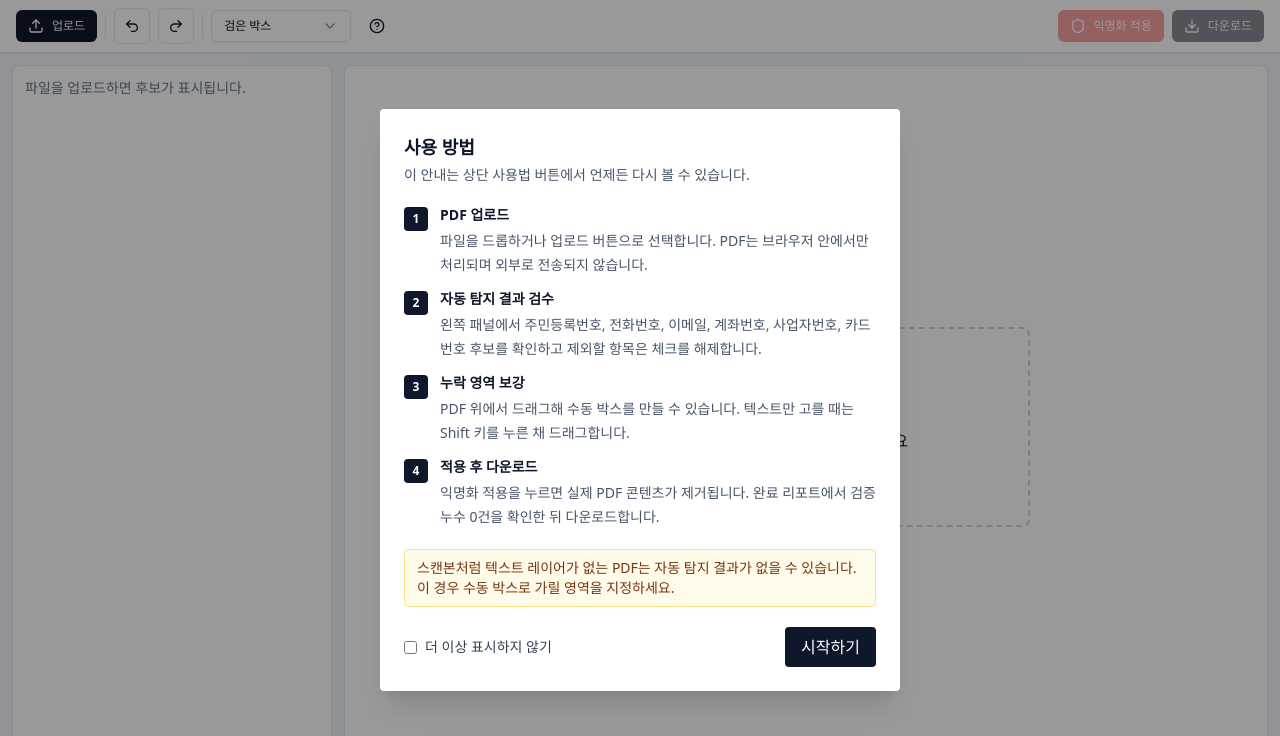
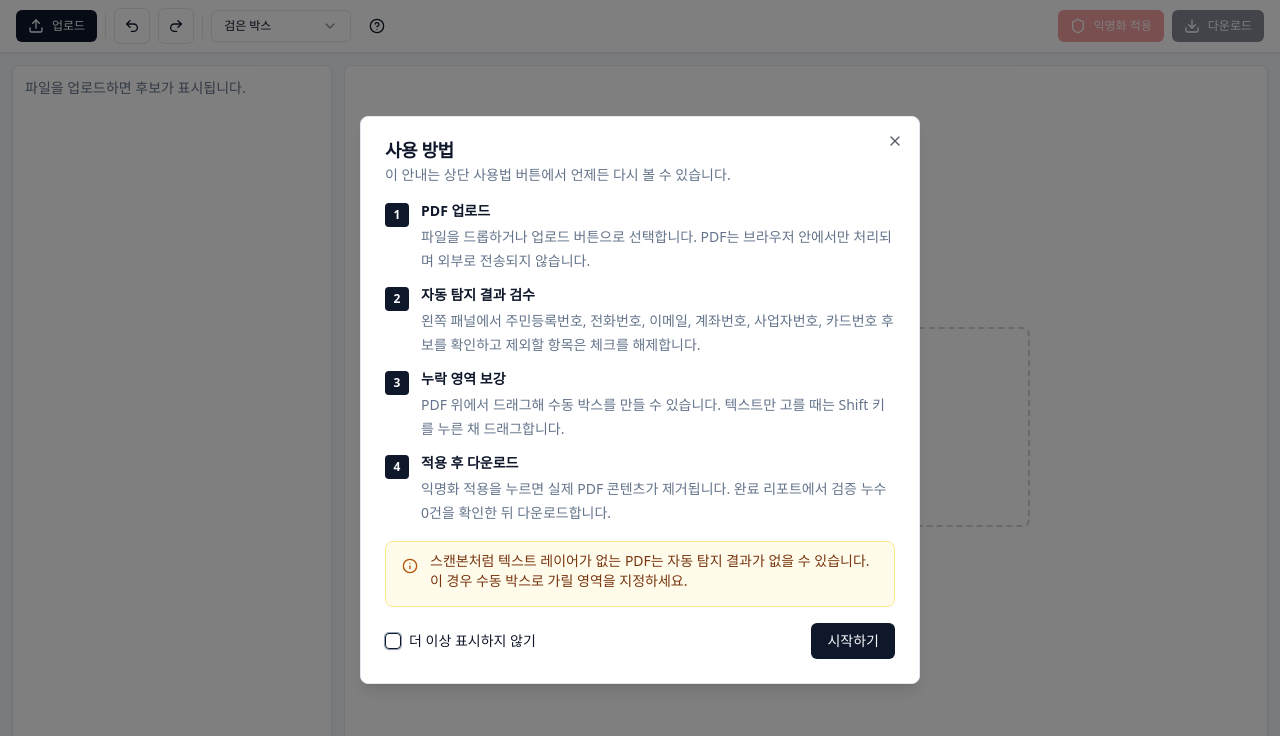
Before and after one commit to nextintelligence-ai/pii-guard-js, a React (Vite) app: page / in a window 1280 px wide. Shown: the top 736 px of the page. Built offline with nearby package versions, Linux system fonts and the light colour scheme.

Commit message:
feat(ui): ReportModal/UsageGuideModal 을 shadcn Dialog 로 교체

```diff
--- a/src/components/ReportModal.tsx
+++ b/src/components/ReportModal.tsx
@@ -1,16 +1,31 @@
+import { CheckCircle2, AlertTriangle, Download } from 'lucide-react';
 import { useAppStore } from '@/state/store';
 import { useApply } from '@/hooks/useApply';
+import {
+  Dialog,
+  DialogContent,
+  DialogDescription,
+  DialogFooter,
+  DialogHeader,
+  DialogTitle,
+} from '@/components/ui/dialog';
+import { Button } from '@/components/ui/button';
+import { Badge } from '@/components/ui/badge';
 
 export function ReportModal() {
   const doc = useAppStore((s) => s.doc);
   const dismissed = useAppStore((s) => s.reportDismissed);
   const { download } = useApply();
-  if (doc.kind !== 'done' || dismissed) return null;
+
+  if (doc.kind !== 'done') return null;
+
+  const open = !dismissed;
+  const onOpenChange = (next: boolean): void => {
+    if (!next) useAppStore.getState().dismissReport();
+  };
+
   const r = doc.report;
-  const close = (): void => {
-    // 결과 blob/리포트는 유지한 채 모달만 숨겨 다운로드 버튼이 계속 활성 상태가 되도록 한다.
-    useAppStore.getState().dismissReport();
-  };
+  const ok = r.postCheckLeaks === 0;
   const categoryLine =
     Object.entries(r.byCategory)
       .filter(([, n]) => n > 0)
@@ -18,31 +33,46 @@ export function ReportModal() {
       .join(', ') || '없음';
 
   return (
-    <div className="fixed inset-0 bg-black/40 flex items-center justify-center z-50">
-      <div className="bg-white rounded p-6 w-[420px] shadow-xl">
-        <h2 className="text-lg font-bold">익명화 완료</h2>
-        <ul className="mt-3 text-sm space-y-1">
-          <li>총 적용: {r.totalBoxes}건</li>
-          <li>영향 페이지: {r.pagesAffected.length}페이지</li>
-          <li className={r.postCheckLeaks > 0 ? 'text-red-600' : 'text-green-700'}>
-            검증 누수: {r.postCheckLeaks}건{' '}
-            {r.postCheckLeaks === 0 ? '(통과)' : '(주의)'}
+    <Dialog open={open} onOpenChange={onOpenChange}>
+      <DialogContent>
+        <DialogHeader>
+          <DialogTitle className="flex items-center gap-2">
+            {ok ? (
+              <CheckCircle2 className="h-5 w-5 text-green-600" />
+            ) : (
+              <AlertTriangle className="h-5 w-5 text-destructive" />
+            )}
+            익명화 완료
+          </DialogTitle>
+          <DialogDescription>적용 결과 요약입니다.</DialogDescription>
+        </DialogHeader>
+        <ul className="space-y-2 text-sm">
+          <li className="flex items-center justify-between">
+            <span className="text-muted-foreground">총 적용</span>
+            <Badge variant="secondary">{r.totalBoxes}건</Badge>
           </li>
-          <li className="text-xs text-slate-500 mt-2">카테고리별: {categoryLine}</li>
+          <li className="flex items-center justify-between">
+            <span className="text-muted-foreground">영향 페이지</span>
+            <Badge variant="secondary">{r.pagesAffected.length}페이지</Badge>
+          </li>
+          <li className="flex items-center justify-between">
+            <span className="text-muted-foreground">검증 누수</span>
+            <Badge variant={ok ? 'default' : 'destructive'}>
+              {r.postCheckLeaks}건 {ok ? '(통과)' : '(주의)'}
+            </Badge>
+          </li>
+          <li className="text-xs text-muted-foreground">카테고리별: {categoryLine}</li>
         </ul>
-        <div className="mt-4 flex justify-end gap-2">
-          <button type="button" className="px-3 py-1 border rounded" onClick={close}>
+        <DialogFooter>
+          <Button variant="outline" onClick={() => useAppStore.getState().dismissReport()}>
             닫기
-          </button>
-          <button
-            type="button"
-            className="px-3 py-1 rounded bg-slate-700 text-white"
-            onClick={download}
-          >
+          </Button>
+          <Button onClick={download}>
+            <Download />
             다운로드
-          </button>
-        </div>
-      </div>
-    </div>
+          </Button>
+        </DialogFooter>
+      </DialogContent>
+    </Dialog>
   );
 }
--- a/src/components/UsageGuideModal.tsx
+++ b/src/components/UsageGuideModal.tsx
@@ -1,3 +1,17 @@
+import { Info } from 'lucide-react';
+import {
+  Dialog,
+  DialogContent,
+  DialogDescription,
+  DialogFooter,
+  DialogHeader,
+  DialogTitle,
+} from '@/components/ui/dialog';
+import { Button } from '@/components/ui/button';
+import { Checkbox } from '@/components/ui/checkbox';
+import { Label } from '@/components/ui/label';
+import { Alert, AlertDescription } from '@/components/ui/alert';
+
 type Props = {
   open: boolean;
   doNotShowAgain: boolean;
@@ -30,64 +44,52 @@ export function UsageGuideModal({
   onDoNotShowAgainChange,
   onClose,
 }: Props) {
-  if (!open) return null;
+  return (
+    <Dialog open={open} onOpenChange={(next) => (!next ? onClose() : undefined)}>
+      <DialogContent className="sm:max-w-[560px]">
+        <DialogHeader>
+          <DialogTitle>사용 방법</DialogTitle>
+          <DialogDescription>
+            이 안내는 상단 사용법 버튼에서 언제든 다시 볼 수 있습니다.
+          </DialogDescription>
+        </DialogHeader>
 
-  return (
-    <div className="fixed inset-0 bg-black/40 flex items-center justify-center z-50 p-4">
-      <div
-        role="dialog"
-        aria-modal="true"
-        aria-labelledby="usage-guide-title"
-        className="bg-white rounded p-6 w-full max-w-[520px] shadow-xl"
-      >
-        <div>
-          <div>
-            <h2 id="usage-guide-title" className="text-lg font-bold">
-              사용 방법
-            </h2>
-            <p className="mt-1 text-sm text-slate-600">
-              이 안내는 상단 사용법 버튼에서 언제든 다시 볼 수 있습니다.
-            </p>
-          </div>
-        </div>
-
-        <ol className="mt-5 space-y-3">
+        <ol className="space-y-3">
           {STEPS.map((step, idx) => (
             <li key={step.title} className="flex gap-3">
-              <span className="mt-0.5 flex h-6 w-6 shrink-0 items-center justify-center rounded bg-slate-900 text-xs font-semibold text-white">
+              <span className="mt-0.5 flex h-6 w-6 shrink-0 items-center justify-center rounded bg-primary text-xs font-semibold text-primary-foreground">
                 {idx + 1}
               </span>
               <div>
-                <h3 className="font-semibold text-sm text-slate-900">{step.title}</h3>
-                <p className="mt-1 text-sm leading-6 text-slate-600">{step.body}</p>
+                <h3 className="text-sm font-semibold">{step.title}</h3>
+                <p className="mt-1 text-sm leading-6 text-muted-foreground">{step.body}</p>
               </div>
             </li>
           ))}
         </ol>
 
-        <div className="mt-5 rounded border border-amber-200 bg-amber-50 px-3 py-2 text-sm text-amber-900">
-          스캔본처럼 텍스트 레이어가 없는 PDF는 자동 탐지 결과가 없을 수 있습니다. 이 경우
-          수동 박스로 가릴 영역을 지정하세요.
-        </div>
+        <Alert variant="warning">
+          <Info className="h-4 w-4" />
+          <AlertDescription>
+            스캔본처럼 텍스트 레이어가 없는 PDF는 자동 탐지 결과가 없을 수 있습니다. 이 경우
+            수동 박스로 가릴 영역을 지정하세요.
+          </AlertDescription>
+        </Alert>
 
-        <div className="mt-5 flex items-center justify-between gap-4">
-          <label className="flex items-center gap-2 text-sm text-slate-700">
-            <input
-              type="checkbox"
+        <DialogFooter className="sm:justify-between">
+          <div className="flex items-center gap-2">
+            <Checkbox
+              id="dont-show-again"
               checked={doNotShowAgain}
-              onChange={(e) => onDoNotShowAgainChange(e.target.checked)}
+              onCheckedChange={(c) => onDoNotShowAgainChange(c === true)}
             />
-            <span>더 이상 표시하지 않기</span>
-          </label>
-          <button
-            type="button"
-            className="px-4 py-2 rounded bg-slate-900 text-white"
-            onClick={onClose}
-          >
-            시작하기
-          </button>
-        </div>
-      </div>
-    </div>
+            <Label htmlFor="dont-show-again" className="text-sm">
+              더 이상 표시하지 않기
+            </Label>
+          </div>
+          <Button onClick={onClose}>시작하기</Button>
+        </DialogFooter>
+      </DialogContent>
+    </Dialog>
   );
 }
```
